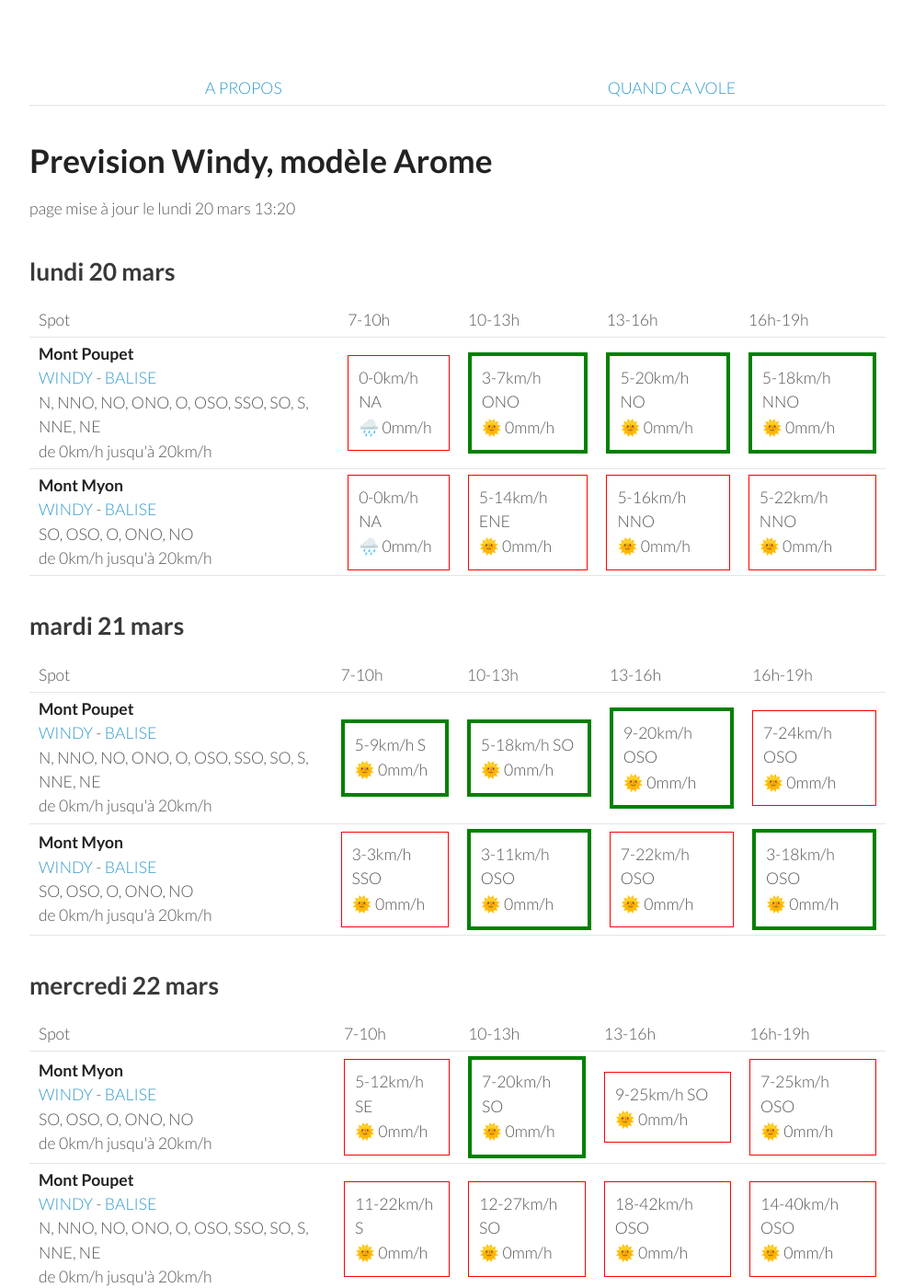
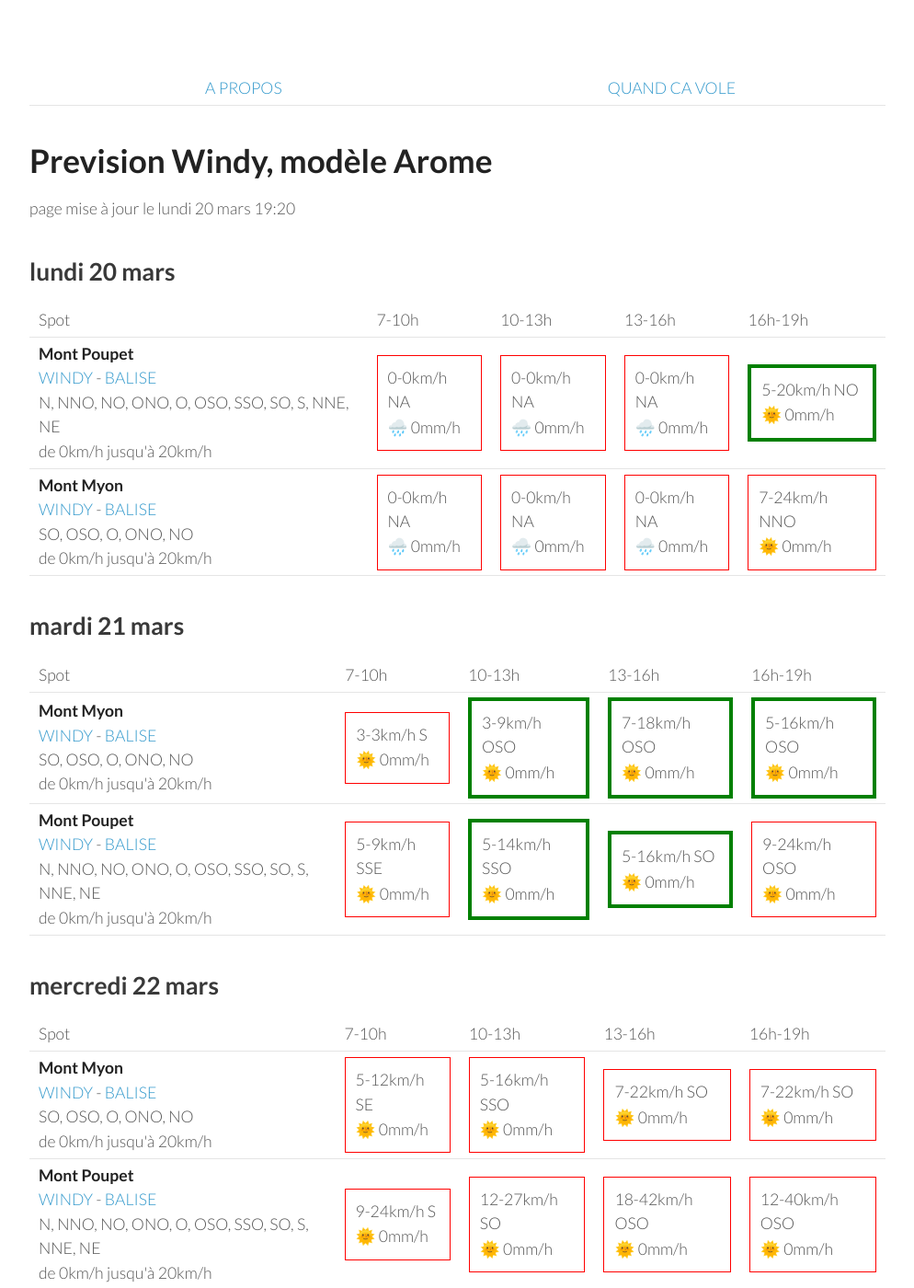
Before and after one commit to parapente-dans-le-nord/parapente-dans-le-nord.github.io, a Jekyll site: the page built from jura.markdown, in a window 1280 px wide and 1400 px high. Shown: the whole window at 92% size, without its empty margins (26-1020 px from the left). Built offline with Jekyll 4.4.1, drawn with Linux system fonts in a browser that asks for light colours; some of the changed text lies outside the part shown.

Commit message:
update index.markdown

```diff
--- a/jura.markdown
+++ b/jura.markdown
@@ -7,7 +7,7 @@ title:  "Tous les spots"
 {: .links}
 
 # Prevision Windy, modèle Arome
-page mise à jour le lundi 20 mars 13:20
+page mise à jour le lundi 20 mars 19:20
 
 ## lundi 20 mars
 
@@ -25,18 +25,18 @@ page mise à jour le lundi 20 mars 13:20
         <td><strong>Mont Poupet</strong><br><a href="https://windy.com/46.970/5.876?46.541,5.876,8">WINDY</a> - <span class=""><a href="http://www.balisemeteo.com/balise.php?idBalise=92">BALISE</a> </span><br> <span class="vent-favorable">N, NNO, NO, ONO, O, OSO, SSO, SO, S, NNE, NE</span><br><span class="force-vent">de 0km/h jusqu'à 20km/h</span> </td>
 
             <td><div class="not-flyable"><p>0-0km/h NA</p><p>🌧️ 0mm/h</p></div></td>
-            <td><div class="flyable"><p>3-7km/h ONO</p><p>🌞 0mm/h</p></div></td>
+            <td><div class="not-flyable"><p>0-0km/h NA</p><p>🌧️ 0mm/h</p></div></td>
+            <td><div class="not-flyable"><p>0-0km/h NA</p><p>🌧️ 0mm/h</p></div></td>
             <td><div class="flyable"><p>5-20km/h NO</p><p>🌞 0mm/h</p></div></td>
-            <td><div class="flyable"><p>5-18km/h NNO</p><p>🌞 0mm/h</p></div></td>
 
     </tr>
 <tr>
         <td><strong>Mont Myon</strong><br><a href="https://windy.com/46.331/5.397?45.898,5.394,8,m:eWoagj8">WINDY</a> - <span class=""><a href="http://www.balisemeteo.com/balise.php?idBalise=70">BALISE</a> </span><br> <span class="vent-favorable">SO, OSO, O, ONO, NO</span><br><span class="force-vent">de 0km/h jusqu'à 20km/h</span> </td>
 
             <td><div class="not-flyable"><p>0-0km/h NA</p><p>🌧️ 0mm/h</p></div></td>
-            <td><div class="not-flyable"><p>5-14km/h ENE</p><p>🌞 0mm/h</p></div></td>
-            <td><div class="not-flyable"><p>5-16km/h NNO</p><p>🌞 0mm/h</p></div></td>
-            <td><div class="not-flyable"><p>5-22km/h NNO</p><p>🌞 0mm/h</p></div></td>
+            <td><div class="not-flyable"><p>0-0km/h NA</p><p>🌧️ 0mm/h</p></div></td>
+            <td><div class="not-flyable"><p>0-0km/h NA</p><p>🌧️ 0mm/h</p></div></td>
+            <td><div class="not-flyable"><p>7-24km/h NNO</p><p>🌞 0mm/h</p></div></td>
 
     </tr>
 
@@ -56,22 +56,22 @@ page mise à jour le lundi 20 mars 13:20
       <td>16h-19h</td>
     </tr>
 <tr>
-        <td><strong>Mont Poupet</strong><br><a href="https://windy.com/46.970/5.876?46.541,5.876,8">WINDY</a> - <span class=""><a href="http://www.balisemeteo.com/balise.php?idBalise=92">BALISE</a> </span><br> <span class="vent-favorable">N, NNO, NO, ONO, O, OSO, SSO, SO, S, NNE, NE</span><br><span class="force-vent">de 0km/h jusqu'à 20km/h</span> </td>
+        <td><strong>Mont Myon</strong><br><a href="https://windy.com/46.331/5.397?45.898,5.394,8,m:eWoagj8">WINDY</a> - <span class=""><a href="http://www.balisemeteo.com/balise.php?idBalise=70">BALISE</a> </span><br> <span class="vent-favorable">SO, OSO, O, ONO, NO</span><br><span class="force-vent">de 0km/h jusqu'à 20km/h</span> </td>
 
-            <td><div class="flyable"><p>5-9km/h S</p><p>🌞 0mm/h</p></div></td>
-            <td><div class="flyable"><p>5-18km/h SO</p><p>🌞 0mm/h</p></div></td>
-            <td><div class="flyable"><p>9-20km/h OSO</p><p>🌞 0mm/h</p></div></td>
-            <td><div class="not-flyable"><p>7-24km/h OSO</p><p>🌞 0mm/h</p></div></td>
+            <td><div class="not-flyable"><p>3-3km/h S</p><p>🌞 0mm/h</p></div></td>
+            <td><div class="flyable"><p>3-9km/h OSO</p><p>🌞 0mm/h</p></div></td>
+            <td><div class="flyable"><p>7-18km/h OSO</p><p>🌞 0mm/h</p></div></td>
+            <td><div class="flyable"><p>5-16km/h OSO</p><p>🌞 0mm/h</p></div></td>
 
 
     </tr>
 <tr>
-        <td><strong>Mont Myon</strong><br><a href="https://windy.com/46.331/5.397?45.898,5.394,8,m:eWoagj8">WINDY</a> - <span class=""><a href="http://www.balisemeteo.com/balise.php?idBalise=70">BALISE</a> </span><br> <span class="vent-favorable">SO, OSO, O, ONO, NO</span><br><span class="force-vent">de 0km/h jusqu'à 20km/h</span> </td>
+        <td><strong>Mont Poupet</strong><br><a href="https://windy.com/46.970/5.876?46.541,5.876,8">WINDY</a> - <span class=""><a href="http://www.balisemeteo.com/balise.php?idBalise=92">BALISE</a> </span><br> <span class="vent-favorable">N, NNO, NO, ONO, O, OSO, SSO, SO, S, NNE, NE</span><br><span class="force-vent">de 0km/h jusqu'à 20km/h</span> </td>
 
-            <td><div class="not-flyable"><p>3-3km/h SSO</p><p>🌞 0mm/h</p></div></td>
-            <td><div class="flyable"><p>3-11km/h OSO</p><p>🌞 0mm/h</p></div></td>
-            <td><div class="not-flyable"><p>7-22km/h OSO</p><p>🌞 0mm/h</p></div></td>
-            <td><div class="flyable"><p>3-18km/h OSO</p><p>🌞 0mm/h</p></div></td>
+            <td><div class="not-flyable"><p>5-9km/h SSE</p><p>🌞 0mm/h</p></div></td>
+            <td><div class="flyable"><p>5-14km/h SSO</p><p>🌞 0mm/h</p></div></td>
+            <td><div class="flyable"><p>5-16km/h SO</p><p>🌞 0mm/h</p></div></td>
+            <td><div class="not-flyable"><p>9-24km/h OSO</p><p>🌞 0mm/h</p></div></td>
 
 
     </tr>
@@ -95,19 +95,19 @@ page mise à jour le lundi 20 mars 13:20
         <td><strong>Mont Myon</strong><br><a href="https://windy.com/46.331/5.397?45.898,5.394,8,m:eWoagj8">WINDY</a> - <span class=""><a href="http://www.balisemeteo.com/balise.php?idBalise=70">BALISE</a> </span><br> <span class="vent-favorable">SO, OSO, O, ONO, NO</span><br><span class="force-vent">de 0km/h jusqu'à 20km/h</span> </td>
 
             <td><div class="not-flyable"><p>5-12km/h SE</p><p>🌞 0mm/h</p></div></td>
-            <td><div class="flyable"><p>7-20km/h SO</p><p>🌞 0mm/h</p></div></td>
-            <td><div class="not-flyable"><p>9-25km/h SO</p><p>🌞 0mm/h</p></div></td>
-            <td><div class="not-flyable"><p>7-25km/h OSO</p><p>🌞 0mm/h</p></div></td>
+            <td><div class="not-flyable"><p>5-16km/h SSO</p><p>🌞 0mm/h</p></div></td>
+            <td><div class="not-flyable"><p>7-22km/h SO</p><p>🌞 0mm/h</p></div></td>
+            <td><div class="not-flyable"><p>7-22km/h SO</p><p>🌞 0mm/h</p></div></td>
 
 
     </tr>
 <tr>
         <td><strong>Mont Poupet</strong><br><a href="https://windy.com/46.970/5.876?46.541,5.876,8">WINDY</a> - <span class=""><a href="http://www.balisemeteo.com/balise.php?idBalise=92">BALISE</a> </span><br> <span class="vent-favorable">N, NNO, NO, ONO, O, OSO, SSO, SO, S, NNE, NE</span><br><span class="force-vent">de 0km/h jusqu'à 20km/h</span> </td>
 
-            <td><div class="not-flyable"><p>11-22km/h S</p><p>🌞 0mm/h</p></div></td>
+            <td><div class="not-flyable"><p>9-24km/h S</p><p>🌞 0mm/h</p></div></td>
             <td><div class="not-flyable"><p>12-27km/h SO</p><p>🌞 0mm/h</p></div></td>
             <td><div class="not-flyable"><p>18-42km/h OSO</p><p>🌞 0mm/h</p></div></td>
-            <td><div class="not-flyable"><p>14-40km/h OSO</p><p>🌞 0mm/h</p></div></td>
+            <td><div class="not-flyable"><p>12-40km/h OSO</p><p>🌞 0mm/h</p></div></td>
 
 
     </tr>
@@ -130,20 +130,20 @@ page mise à jour le lundi 20 mars 13:20
 <tr>
         <td><strong>Mont Myon</strong><br><a href="https://windy.com/46.331/5.397?45.898,5.394,8,m:eWoagj8">WINDY</a> - <span class=""><a href="http://www.balisemeteo.com/balise.php?idBalise=70">BALISE</a> </span><br> <span class="vent-favorable">SO, OSO, O, ONO, NO</span><br><span class="force-vent">de 0km/h jusqu'à 20km/h</span> </td>
 
-            <td><div class="not-flyable"><p>16-40km/h S</p><p>🌞 0mm/h</p></div></td>
-            <td><div class="not-flyable"><p>14-35km/h SSO</p><p>🌞 0mm/h</p></div></td>
-            <td><div class="not-flyable"><p>20-46km/h SSO</p><p>🌞 0mm/h</p></div></td>
-            <td><div class="not-flyable"><p>14-44km/h SSO</p><p>🌞 0mm/h</p></div></td>
+            <td><div class="not-flyable"><p>14-38km/h S</p><p>🌞 0mm/h</p></div></td>
+            <td><div class="not-flyable"><p>16-37km/h SSO</p><p>🌞 0mm/h</p></div></td>
+            <td><div class="not-flyable"><p>18-42km/h SSO</p><p>🌞 0mm/h</p></div></td>
+            <td><div class="not-flyable"><p>18-42km/h SSO</p><p>🌞 0mm/h</p></div></td>
 
 
     </tr>
 <tr>
         <td><strong>Mont Poupet</strong><br><a href="https://windy.com/46.970/5.876?46.541,5.876,8">WINDY</a> - <span class=""><a href="http://www.balisemeteo.com/balise.php?idBalise=92">BALISE</a> </span><br> <span class="vent-favorable">N, NNO, NO, ONO, O, OSO, SSO, SO, S, NNE, NE</span><br><span class="force-vent">de 0km/h jusqu'à 20km/h</span> </td>
 
-            <td><div class="not-flyable"><p>16-40km/h SSO</p><p>🌞 0mm/h</p></div></td>
-            <td><div class="not-flyable"><p>14-35km/h SSO</p><p>🌞 0mm/h</p></div></td>
-            <td><div class="not-flyable"><p>14-35km/h OSO</p><p>🌞 0mm/h</p></div></td>
-            <td><div class="not-flyable"><p>12-40km/h OSO</p><p>🌞 0mm/h</p></div></td>
+            <td><div class="not-flyable"><p>16-38km/h SSO</p><p>🌞 0mm/h</p></div></td>
+            <td><div class="not-flyable"><p>11-35km/h OSO</p><p>🌞 0mm/h</p></div></td>
+            <td><div class="not-flyable"><p>12-31km/h SO</p><p>🌞 0mm/h</p></div></td>
+            <td><div class="not-flyable"><p>14-37km/h OSO</p><p>🌞 0mm/h</p></div></td>
 
 
     </tr>
```
